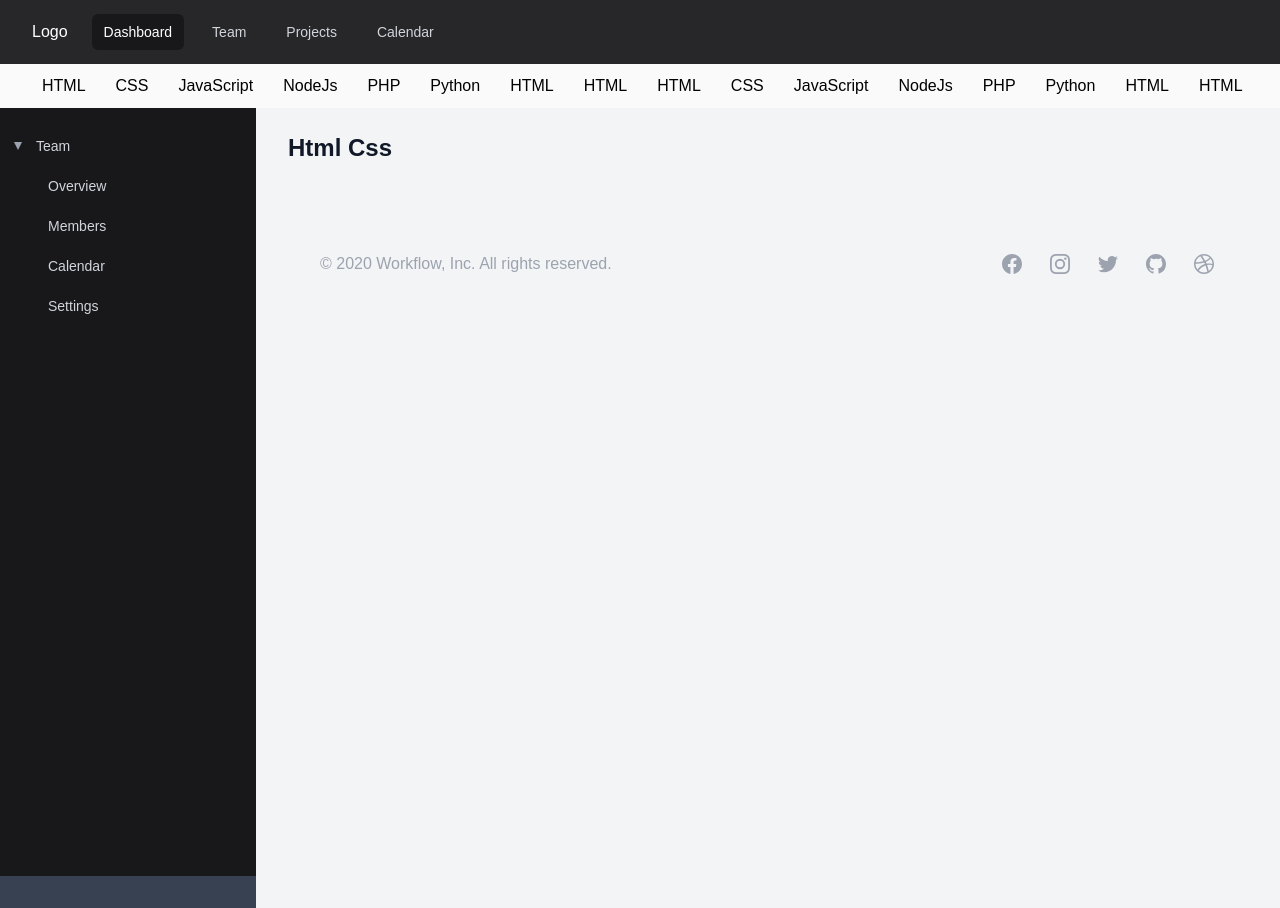
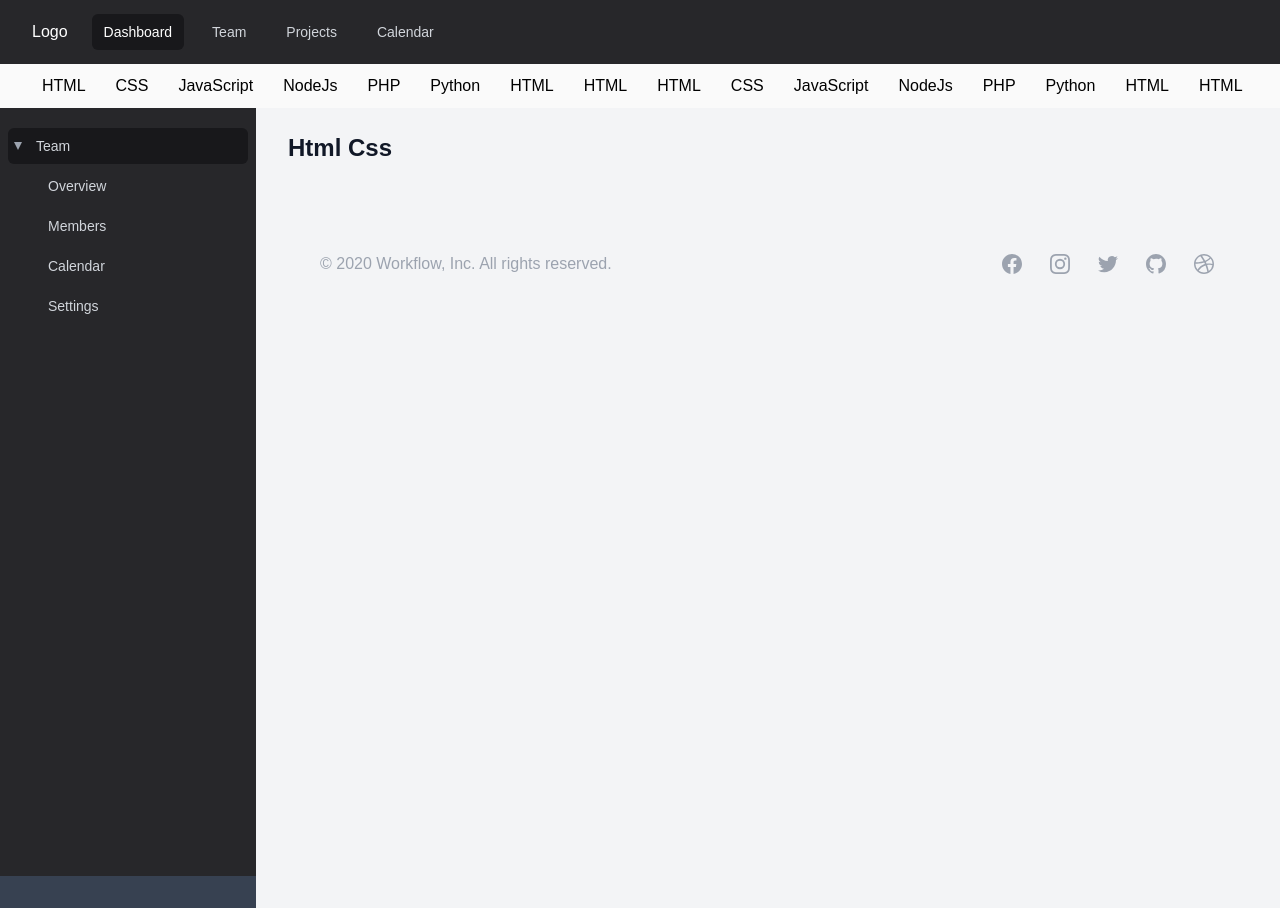
Before and after one commit to IlhomMusayev/JavatPoint-Frontend, a plain HTML site: page tutorial.html in a window 1280 px wide. Drawn offline with nearby package versions, Linux system fonts and the light colour scheme.

Commit message:
Turtorials page ready

```diff
--- a/tutorial.html
+++ b/tutorial.html
@@ -267,12 +267,12 @@
             <div class="hidden md:flex md:flex-shrink-0">
                 <div class="flex flex-col w-64">
                     <!-- Sidebar component, swap this element with another sidebar if you like -->
-                    <div class="flex flex-col h-0 flex-1 bg-zinc-900">
+                    <div class="flex flex-col h-0 flex-1 bg-zinc-800">
                         <div class="flex-1 flex flex-col overflow-y-auto">
-                            <nav class="mt-5 flex-1 px-2 bg-zinc-900 space-y-1">
+                            <nav class="mt-5 flex-1 px-2 bg-zinc-800 space-y-1">
                                 <div x-data="{ isExpanded: true }" class="space-y-1">
                                     <button
-                                        class="text-gray-300 hover:bg-zinc-900 hover:text-white group w-full flex items-center pr-2 py-2 text-sm font-medium rounded-md focus:outline-none focus:ring-2 focus:ring-indigo-500"
+                                        class="text-gray-300 hover:bg-zinc-900 bg-zinc-900 hover:text-white group w-full flex items-center pr-2 py-2 text-sm font-medium rounded-md focus:outline-none focus:ring-2 focus:ring-indigo-500"
                                         @click.prevent="isExpanded = !isExpanded" x-bind:aria-expanded="isExpanded"
                                         aria-expanded="true">
                                         <svg :class="{ 'text-gray-400 rotate-90': isExpanded, 'text-gray-300': !isExpanded }"
@@ -337,7 +337,6 @@
                             <h1 class="text-2xl font-semibold text-gray-900">Html Css</h1>
                         </div>
                         <div class="max-w-7xl mx-auto px-4 sm:px-6 md:px-8">
-
 
                     <!-- Footer -->
                             <footer class="bg-gray mt-10">
```
